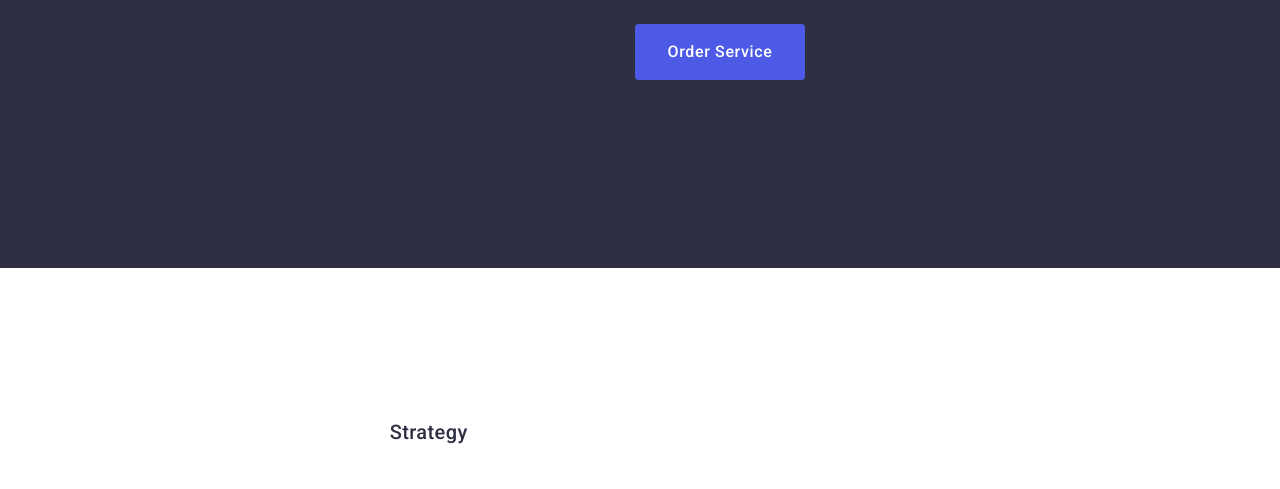
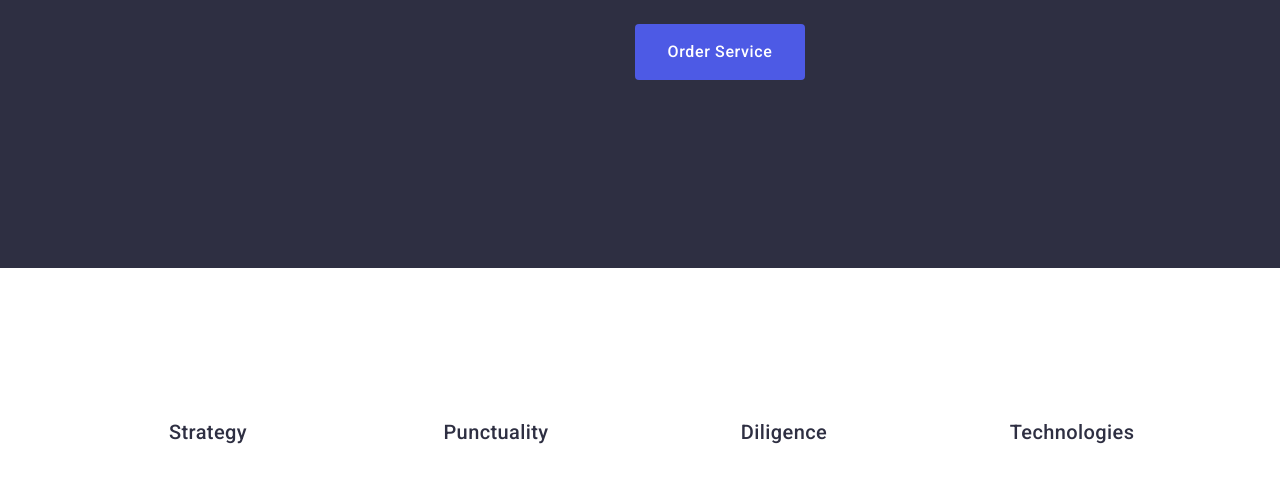
Before and after one commit to VolodymyrBovsunovskiy/goit-markup-hw-03, a plain HTML site: page index.html in a window 1280 px wide. Shown: the part 405-894 px from the top of the page. Drawn offline with nearby package versions, Linux system fonts and the light colour scheme.

Commit message:
Update styles.css

```diff
--- a/css/styles.css
+++ b/css/styles.css
@@ -20,7 +20,6 @@ body {
   margin-right: auto;
   margin-left: auto;
   width: 1158px;
-  padding: 0 15px;
 }
 .container-top {
   display: flex;
@@ -204,6 +203,8 @@ body {
 }
 
 .features-item {
+  width: 264px;
+  height: 104px;
   width: calc((100%-72px)/4);
 }
 
@@ -246,6 +247,7 @@ body {
 
 .features-list {
   display: flex;
+  padding: 0 15px;
   gap: 24px;
 }
 
```
